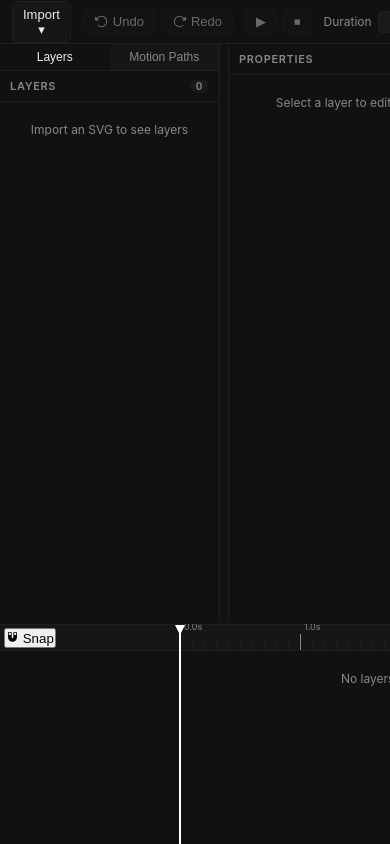
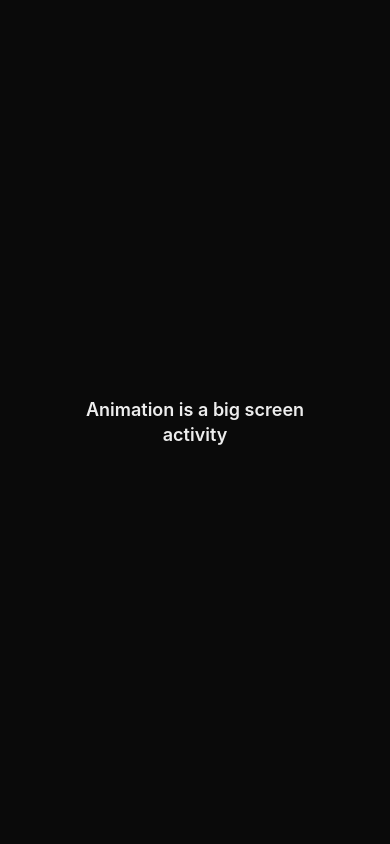
Before and after one commit to jmackow/svg-animator, a React (Vite) app: page / in a window 390 px wide. Built offline with nearby package versions, Linux system fonts and the light colour scheme.

Commit message:
theme updates, responsiveness

```diff
--- a/src/App.tsx
+++ b/src/App.tsx
@@ -171,6 +171,9 @@ export default function App() {
           '--timeline-h': `${timelineH}px`,
         } as React.CSSProperties}
       >
+        <div className="small-screen-overlay">
+          <div className="small-screen-overlay-text">Animation is a big screen activity</div>
+        </div>
         <Toolbar />
         <div className="main-area">
           <LeftPanel />
--- a/src/components/ThemePicker.tsx
+++ b/src/components/ThemePicker.tsx
@@ -4,12 +4,12 @@ import { Palette } from '@phosphor-icons/react';
 
 const THEMES: { id: Theme; label: string; description: string }[] = [
   { id: 'boring', label: 'Boring', description: 'Modern dark theme' },
-  { id: 'og', label: 'OG', description: 'Windows 2000 classic' },
+  { id: 'og', label: '95', description: 'Windows 2000 classic' },
   { id: 'luna', label: 'Luna', description: 'Windows XP style' },
-  { id: 'classic-mac', label: 'Classic Mac', description: 'Macintosh System 7' },
+  { id: 'classic-mac', label: 'OG', description: 'Macintosh System 7' },
   { id: 'nothing', label: 'Nothing', description: 'Nothing OS style' },
   { id: 'aqua', label: 'Aqua', description: 'Mac OS X Aqua' },
-  { id: 'xbox', label: 'Xbox', description: 'Original Xbox Dashboard' },
+  { id: 'xbox', label: 'The X', description: 'Original Xbox Dashboard' },
 ];
 
 export default function ThemePicker() {
--- a/src/index.css
+++ b/src/index.css
@@ -330,6 +330,11 @@ html, body, #root {
   background: var(--toolbar-bg);
   border-bottom: 1px solid var(--toolbar-border);
   flex-shrink: 0;
+  position: relative;
+  z-index: 10;
+  overflow-x: auto;
+  overflow-y: hidden;
+  scrollbar-width: thin;
 }
 
 [data-theme="og"] .toolbar {
@@ -378,6 +383,7 @@ html, body, #root {
   display: flex;
   align-items: center;
   gap: 6px;
+  flex-shrink: 0;
 }
 
 [data-theme="og"] .toolbar-group,
@@ -913,9 +919,9 @@ html, body, #root {
 }
 
 .theme-picker-dropdown {
-  position: absolute;
-  top: calc(100% + 4px);
-  right: 0;
+  position: fixed;
+  top: calc(var(--toolbar-h) + 4px);
+  right: 12px;
   min-width: 160px;
   background: var(--surface);
   border: 1px solid var(--border);
@@ -1243,7 +1249,7 @@ html, body, #root {
 
 [data-theme="og"] .canvas-area { background: #3A6EA5; }
 [data-theme="luna"] .canvas-area {
-  background: linear-gradient(180deg, #245EDC 0%, #3B94E6 30%, #6FC3F7 60%, #A7D8A0 80%, #7CC576 100%);
+  background: url('/bliss.png') center center / cover no-repeat;
 }
 [data-theme="classic-mac"] .canvas-area { background: #666699; }
 [data-theme="nothing"] .canvas-area {
@@ -2565,9 +2571,9 @@ html, body, #root {
 }
 
 .import-dropdown {
-  position: absolute;
-  top: calc(100% + 4px);
-  left: 0;
+  position: fixed;
+  top: calc(var(--toolbar-h) + 4px);
+  left: 12px;
   min-width: 90px;
   background: var(--surface);
   border: 1px solid var(--border);
@@ -2665,3 +2671,43 @@ html, body, #root {
 [data-theme="classic-mac"] .layer-drop-indicator::before { background: #000; }
 [data-theme="nothing"] .layer-drop-indicator { background: var(--accent); }
 [data-theme="nothing"] .layer-drop-indicator::before { background: var(--accent); }
+
+/* ══════════════════════════════════════════════════════════════════════════
+   SMALL SCREEN OVERLAY
+   ══════════════════════════════════════════════════════════════════════════ */
+
+.small-screen-overlay {
+  display: none;
+}
+
+@media (max-width: 719px) {
+  .small-screen-overlay {
+    display: flex;
+    position: fixed;
+    inset: 0;
+    z-index: 99999;
+    background: var(--bg);
+    color: var(--text);
+    flex-direction: column;
+    align-items: center;
+    justify-content: center;
+    gap: 16px;
+    padding: 32px;
+    text-align: center;
+    font-family: var(--font-family);
+  }
+
+  .small-screen-overlay-text {
+    font-size: 18px;
+    font-weight: 600;
+    color: var(--text);
+    max-width: 280px;
+    line-height: 1.4;
+  }
+
+  [data-theme="og"] .small-screen-overlay,
+  [data-theme="luna"] .small-screen-overlay,
+  [data-theme="classic-mac"] .small-screen-overlay {
+    border: 2px solid var(--border);
+  }
+}
```
Also changed, not shown: .claude/settings.local.json, public/bliss.png (added).
